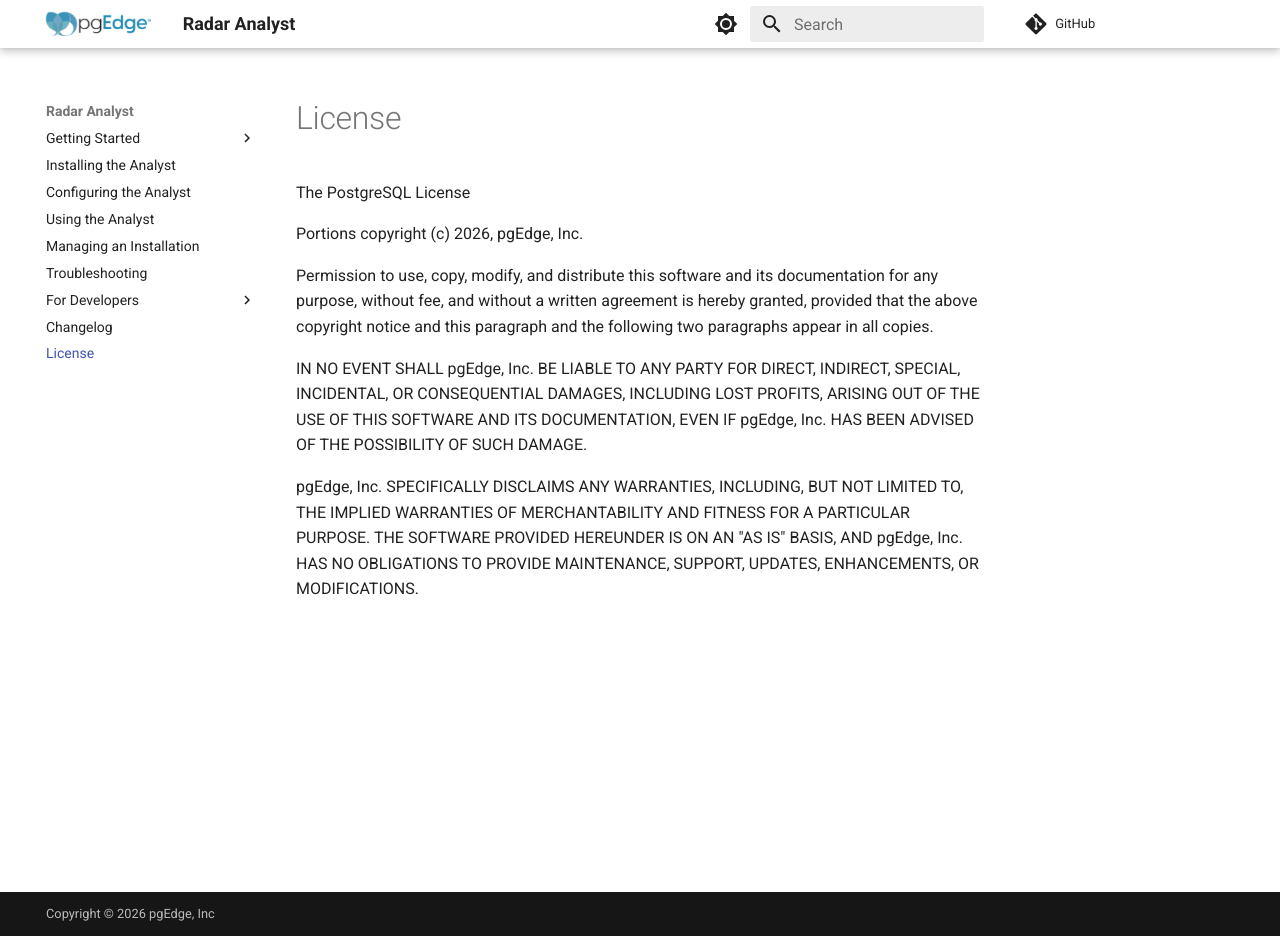
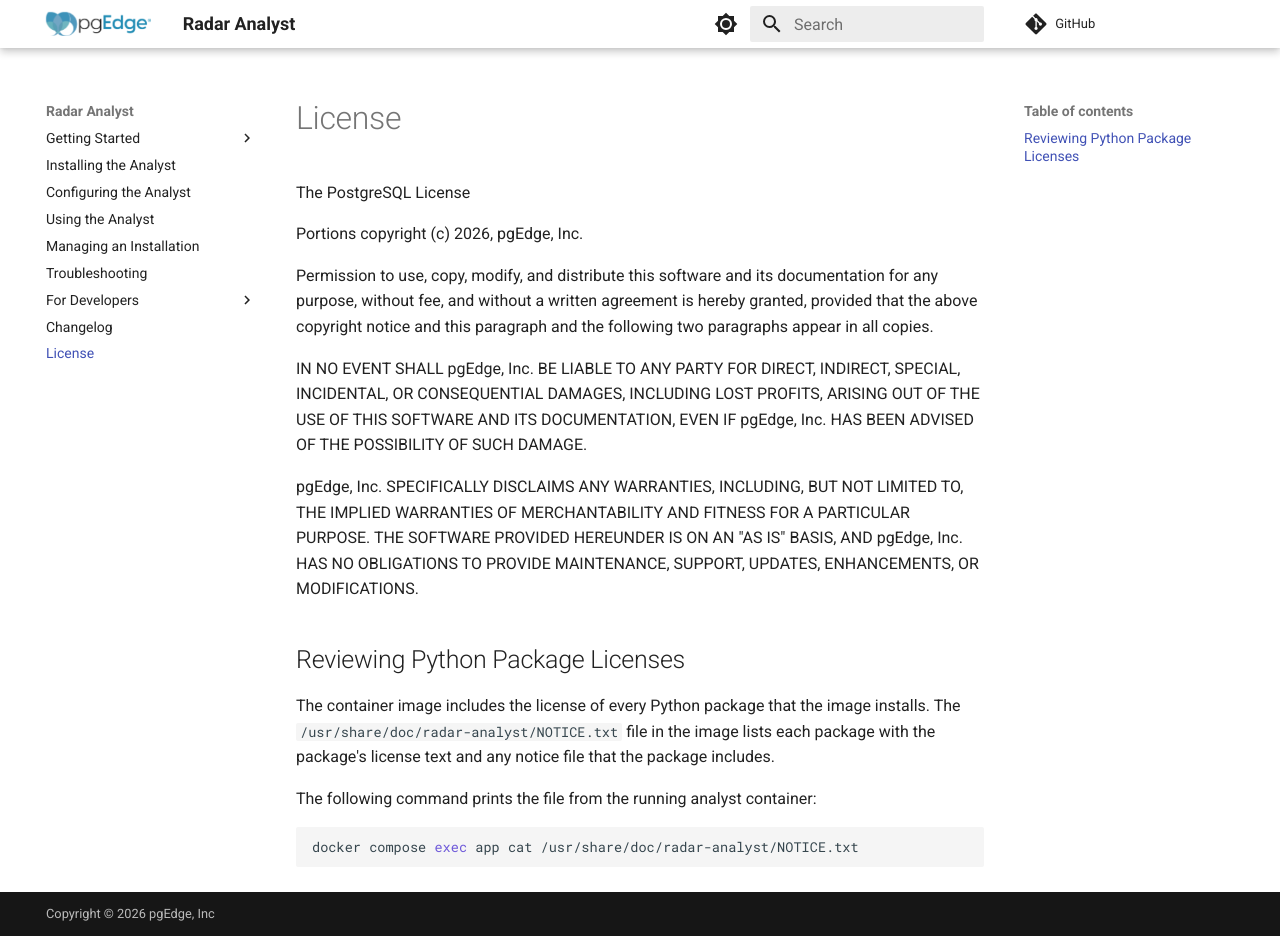
Before and after one commit to pgEdge/radar-analyst, an MkDocs documentation site: the page built from docs/LICENSE.md, in a window 1280 px wide and 936 px high. Built offline with MkDocs 1.6.1 and Material for MkDocs 9.7.7, drawn with Linux system fonts in a browser that asks for light colours; comment, search, counter and statistics services are not loaded.

Commit message:
build: ship NOTICE.txt with the licences of the image's Python packages

````diff
--- a/docs/LICENSE.md
+++ b/docs/LICENSE.md
@@ -17,3 +17,16 @@ TO, THE IMPLIED WARRANTIES OF MERCHANTABILITY AND FITNESS FOR A PARTICULAR
 PURPOSE. THE SOFTWARE PROVIDED HEREUNDER IS ON AN "AS IS" BASIS, AND pgEdge,
 Inc. HAS NO OBLIGATIONS TO PROVIDE MAINTENANCE, SUPPORT, UPDATES, ENHANCEMENTS,
 OR MODIFICATIONS.
+
+## Reviewing Python Package Licenses
+
+The container image includes the license of every Python package that the
+image installs. The `/usr/share/doc/radar-analyst/NOTICE.txt` file in the
+image lists each package with the package's license text and any notice file
+that the package includes.
+
+The following command prints the file from the running analyst container:
+
+```bash
+docker compose exec app cat /usr/share/doc/radar-analyst/NOTICE.txt
+```
````
Also changed, not shown: docs/changelog.md (+5 -0 lines), 3 other files.
